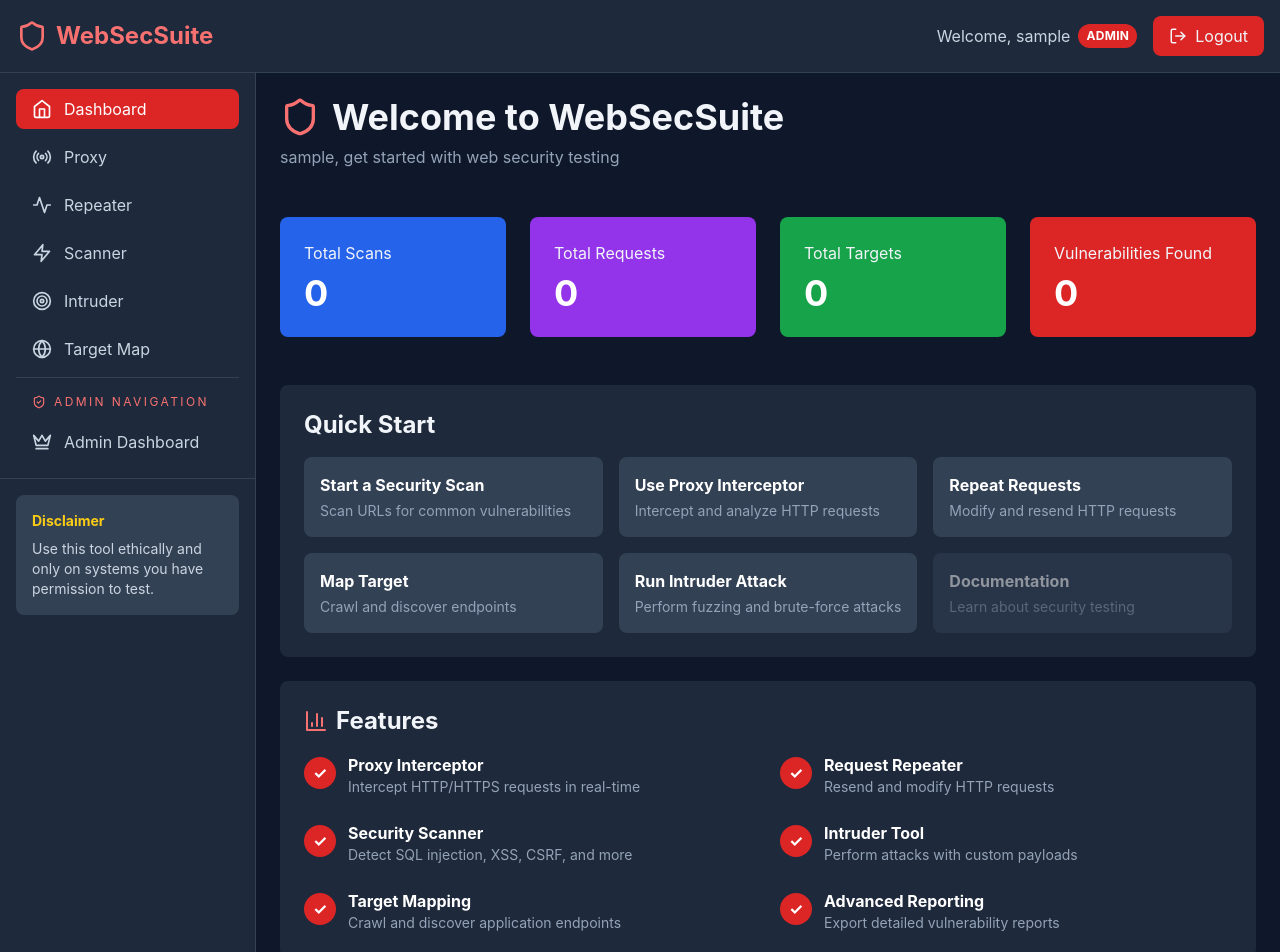
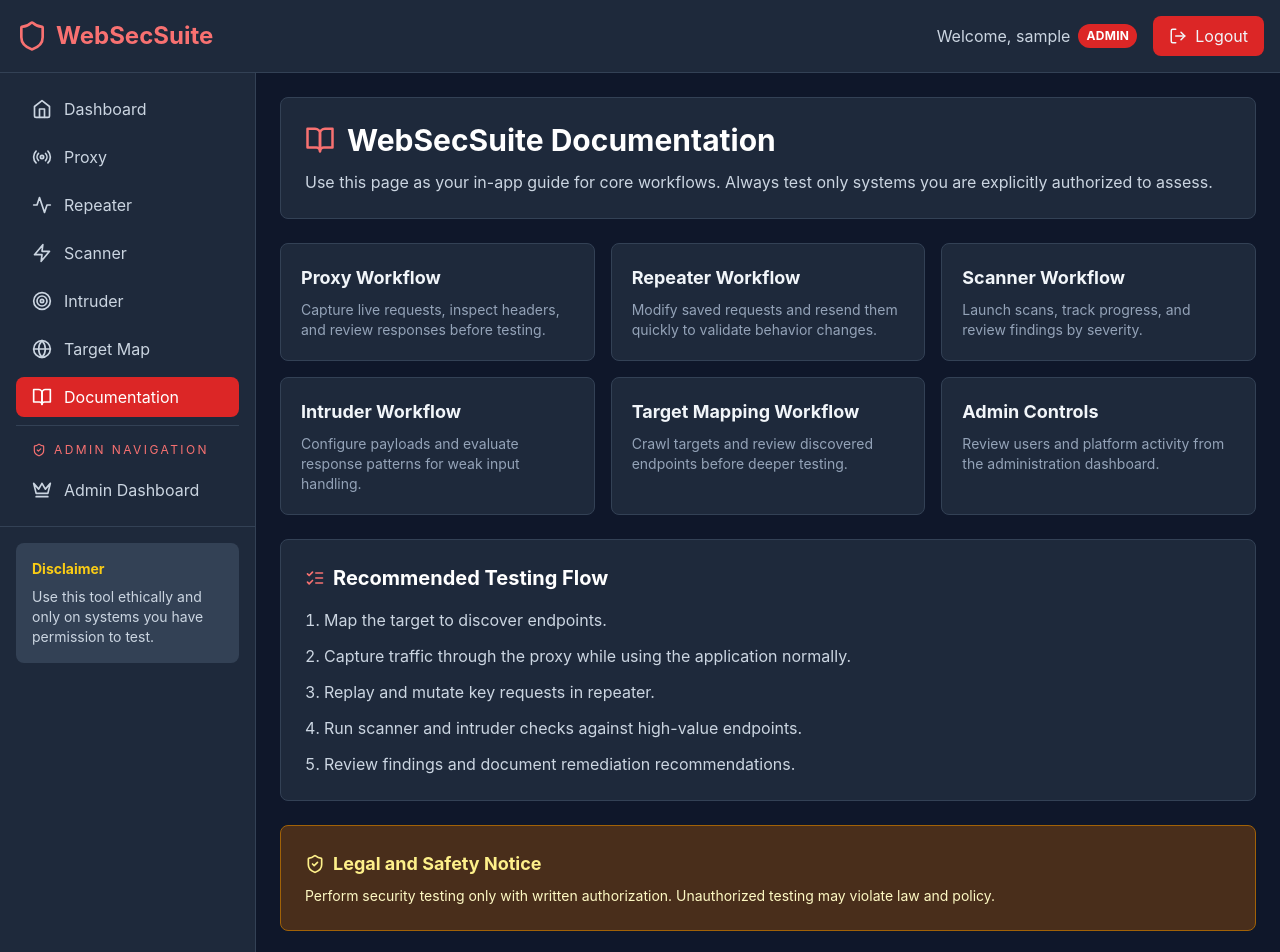
Before and after one commit to jamiljuma2/Burpsite, a React (Create React App) app in the folder frontend/: page /documentation in a window 1280 px wide. Before the commit this address led to /dashboard. Shown: the top 952 px of the page. Built offline with nearby package versions, Linux system fonts and the light colour scheme; no server answers; sample sign-in values are in the browser's storage.

Commit message:
Enable documentation section with functional guides page

```diff
--- a/frontend/src/App.jsx
+++ b/frontend/src/App.jsx
@@ -13,6 +13,7 @@ import ScannerPage from './pages/ScannerPage';
 import IntruderPage from './pages/IntruderPage';
 import TargetsPage from './pages/TargetsPage';
 import AdminPage from './pages/AdminPage';
+import DocumentationPage from './pages/DocumentationPage';
 import './index.css';
 
 function AdminRoute({ children }) {
@@ -68,6 +69,7 @@ export default function App() {
               <Route path="/scanner" element={<ScannerPage />} />
               <Route path="/intruder" element={<IntruderPage />} />
               <Route path="/targets" element={<TargetsPage />} />
+              <Route path="/documentation" element={<DocumentationPage />} />
               <Route path="/admin" element={<AdminRoute><AdminPage /></AdminRoute>} />
               <Route path="*" element={<Navigate to="/dashboard" />} />
             </Routes>
--- a/frontend/src/components/Sidebar.jsx
+++ b/frontend/src/components/Sidebar.jsx
@@ -1,6 +1,6 @@
 import React from 'react';
 import { Link, useLocation } from 'react-router-dom';
-import { Activity, Radio, Zap, Target, Globe, Home, ShieldCheck, Crown } from 'lucide-react';
+import { Activity, Radio, Zap, Target, Globe, Home, ShieldCheck, Crown, BookOpen } from 'lucide-react';
 import useAuthStore from '../context/authStore';
 
 const NAV_ITEMS = [
@@ -10,6 +10,7 @@ const NAV_ITEMS = [
   { label: 'Scanner', path: '/scanner', icon: Zap },
   { label: 'Intruder', path: '/intruder', icon: Target },
   { label: 'Target Map', path: '/targets', icon: Globe },
+  { label: 'Documentation', path: '/documentation', icon: BookOpen },
 ];
 
 const ADMIN_NAV_ITEMS = [
--- a/frontend/src/pages/DashboardPage.jsx
+++ b/frontend/src/pages/DashboardPage.jsx
@@ -134,7 +134,7 @@ export default function DashboardPage() {
             <QuickLinkCard
               title="Documentation"
               description="Learn about security testing"
-              disabled
+              onClick={() => navigate('/documentation')}
             />
           </div>
         </div>
--- /dev/null
+++ b/frontend/src/pages/DocumentationPage.jsx
@@ -0,0 +1,93 @@
+import React from 'react';
+import { BookOpen, ShieldCheck, ListChecks, FileText } from 'lucide-react';
+
+const GUIDES = [
+  {
+    title: 'Proxy Workflow',
+    description: 'Capture live requests, inspect headers, and review responses before testing.',
+  },
+  {
+    title: 'Repeater Workflow',
+    description: 'Modify saved requests and resend them quickly to validate behavior changes.',
+  },
+  {
+    title: 'Scanner Workflow',
+    description: 'Launch scans, track progress, and review findings by severity.',
+  },
+  {
+    title: 'Intruder Workflow',
+    description: 'Configure payloads and evaluate response patterns for weak input handling.',
+  },
+  {
+    title: 'Target Mapping Workflow',
+    description: 'Crawl targets and review discovered endpoints before deeper testing.',
+  },
+  {
+    title: 'Admin Controls',
+    description: 'Review users and platform activity from the administration dashboard.',
+  },
+];
+
+export default function DocumentationPage() {
+  return (
+    <div className="min-h-screen bg-slate-900 p-4 sm:p-6">
+      <div className="max-w-6xl mx-auto space-y-6">
+        <section className="bg-slate-800 border border-slate-700 rounded-lg p-6">
+          <div className="flex items-center gap-3 mb-3">
+            <BookOpen className="text-red-400" size={30} />
+            <h1 className="text-2xl sm:text-3xl font-bold text-white">WebSecSuite Documentation</h1>
+          </div>
+          <p className="text-slate-300">
+            Use this page as your in-app guide for core workflows. Always test only systems you are
+            explicitly authorized to assess.
+          </p>
+        </section>
+
+        <section className="grid grid-cols-1 md:grid-cols-2 lg:grid-cols-3 gap-4">
+          {GUIDES.map((guide) => (
+            <article key={guide.title} className="bg-slate-800 border border-slate-700 rounded-lg p-5">
+              <h2 className="text-lg font-bold text-slate-100 mb-2">{guide.title}</h2>
+              <p className="text-sm text-slate-400">{guide.description}</p>
+            </article>
+          ))}
+        </section>
+
+        <section className="bg-slate-800 border border-slate-700 rounded-lg p-6">
+          <h2 className="text-xl font-bold text-white mb-4 flex items-center gap-2">
+            <ListChecks className="text-red-400" size={20} />
+            Recommended Testing Flow
+          </h2>
+          <ol className="space-y-3 text-slate-300 list-decimal list-inside">
+            <li>Map the target to discover endpoints.</li>
+            <li>Capture traffic through the proxy while using the application normally.</li>
+            <li>Replay and mutate key requests in repeater.</li>
+            <li>Run scanner and intruder checks against high-value endpoints.</li>
+            <li>Review findings and document remediation recommendations.</li>
+          </ol>
+        </section>
+
+        <section className="bg-yellow-900/60 border border-yellow-700 rounded-lg p-6">
+          <h2 className="text-lg font-bold text-yellow-200 mb-2 flex items-center gap-2">
+            <ShieldCheck size={20} />
+            Legal and Safety Notice
+          </h2>
+          <p className="text-yellow-100 text-sm">
+            Perform security testing only with written authorization. Unauthorized testing may violate
+            law and policy.
+          </p>
+        </section>
+
+        <section className="bg-slate-800 border border-slate-700 rounded-lg p-6">
+          <h2 className="text-xl font-bold text-white mb-3 flex items-center gap-2">
+            <FileText className="text-red-400" size={20} />
+            Need More Detail?
+          </h2>
+          <p className="text-slate-300 text-sm">
+            For deployment, architecture, and production guidance, refer to the project documentation
+            files in the repository root.
+          </p>
+        </section>
+      </div>
+    </div>
+  );
+}
```
